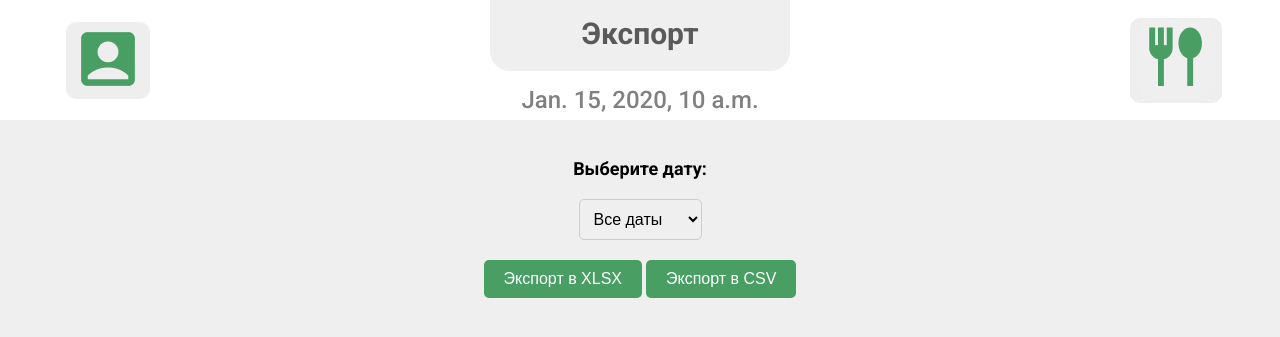
After one commit to Kyryaga/BJU, a Django app: template bju/diary/templates/diary/export_selection.html in a window 1280 px wide. The commit adds this page. Shown: the top 337 px of the page. Run offline with Django 3.2, Linux system fonts and the light colour scheme; the template is opened without the code that fills it: most values are stand-ins (such as "Sample title", 1, 10 or a date in 2020).

Commit message:
finished

```diff
--- /dev/null
+++ b/bju/diary/static/css/export_selection.css
@@ -0,0 +1,33 @@
+.export-form {
+  display: flex;
+  flex-direction: column;
+  align-items: center;
+  gap: 20px;
+  margin-top: 30px;
+}
+
+.export-btn {
+  background-color: #499e63;
+  color: white;
+  padding: 10px 20px;
+  border: none;
+  border-radius: 5px;
+  cursor: pointer;
+  font-size: 16px;
+}
+
+.export-btn:hover {
+  background-color: #61ac82;
+}
+
+label {
+  font-size: 18px;
+  font-weight: bold;
+}
+
+select {
+  padding: 10px;
+  font-size: 16px;
+  border: 1px solid #ccc;
+  border-radius: 5px;
+}
--- /dev/null
+++ b/bju/diary/templates/diary/export_selection.html
@@ -0,0 +1,68 @@
+<!DOCTYPE html>
+{% load static %}
+<html lang="en">
+  <head>
+    <meta charset="UTF-8" />
+    <meta name="viewport" content="width=device-width, initial-scale=1.0" />
+    <title>Export Diaries</title>
+    <link rel="stylesheet" href="{% static 'css/general.css' %}" />
+    <link rel="stylesheet" href="{% static 'css/header.css' %}" />
+    <link rel="stylesheet" href="{% static 'css/export_selection.css' %}" />
+
+    <link rel="preconnect" href="https://fonts.googleapis.com" />
+    <link rel="preconnect" href="https://fonts.gstatic.com" crossorigin />
+    <link
+      href="https://fonts.googleapis.com/css2?family=Roboto:ital,wght@0,100;0,300;0,400;0,500;0,700;0,900;1,100;1,300;1,400;1,500;1,700;1,900&display=swap"
+      rel="stylesheet"
+    />
+  </head>
+  <body>
+    <div class="header">
+      <div class="profile-btn-box">
+        <button class="profile-btn">
+          <a href="{% url 'diary:profile' %}"
+            ><img src="{% static 'images/account_box.png' %}" alt=""
+          /></a>
+        </button>
+      </div>
+      <div class="page-header-box">
+        <div class="page-header-title">Экспорт</div>
+        <div class="page-header-subtitle">{{ date }}</div>
+      </div>
+      <div class="diary-btn-box">
+        <button class="diary-btn">
+          <a href="{% url 'diary:index' %}"
+            ><img src="{% static 'images/diary.png' %}" alt=""
+          /></a>
+        </button>
+      </div>
+    </div>
+
+    <div class="main">
+      <form
+        action="{% url 'diary:export_diaries_to_file' %}"
+        method="get"
+        class="export-form"
+      >
+        <label for="date">Выберите дату:</label>
+        <select name="date" id="date">
+          <option value="all">Все даты</option>
+          {% for diary in diaries %}
+          <option value="{{ diary.date }}">
+            {{ diary.date|date:"d.m.Y" }}
+          </option>
+          {% endfor %}
+        </select>
+
+        <div class="export-buttons">
+          <button type="submit" name="format" value="xlsx" class="export-btn">
+            Экспорт в XLSX
+          </button>
+          <button type="submit" name="format" value="csv" class="export-btn">
+            Экспорт в CSV
+          </button>
+        </div>
+      </form>
+    </div>
+  </body>
+</html>
--- a/bju/diary/templates/diary/profile.html
+++ b/bju/diary/templates/diary/profile.html
@@ -103,7 +103,7 @@
           <div class="avg-cal">
             Среднее значение ккал в день: {{ avg_calories|floatformat:0 }}
           </div>
-          <a href="{% url 'diary:export_diaries' %}">
+          <a href="{% url 'diary:export_selection' %}">
             <div class="export">
               <div class="export-img">
                 <img src="{% static 'images/export.png' %}" alt="" />
--- a/bju/diary/urls.py
+++ b/bju/diary/urls.py
@@ -12,5 +12,6 @@ urlpatterns = [
     path('product_edit/<int:entry_id>/', views.product_edit, name='product_edit'),
     path('add_product/', views.add_product, name='add_product'),
     path('product_card/<int:product_id>/', views.product_card, name='product_card'),
-    path('export-diaries/', views.export_diaries_to_xlsx, name='export_diaries'),
+    path("export/", views.export_selection, name="export_selection"),
+    path("export/download/", views.export_diaries_to_file, name="export_diaries_to_file"),
 ]
```
Also changed, not shown: bju/diary/views.py (+85 -50 lines).
